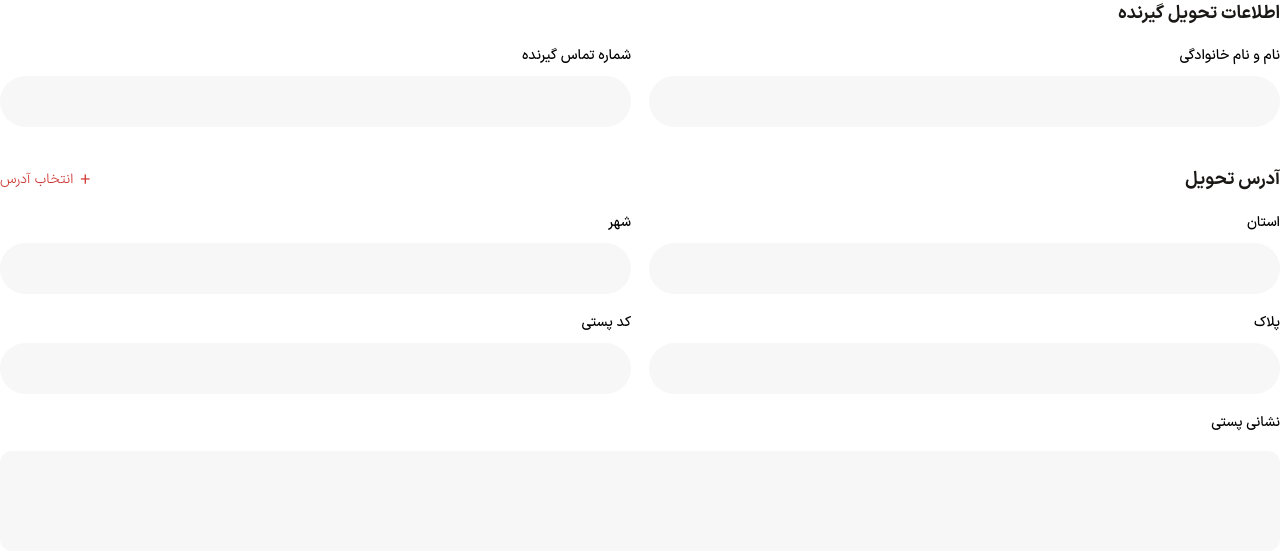
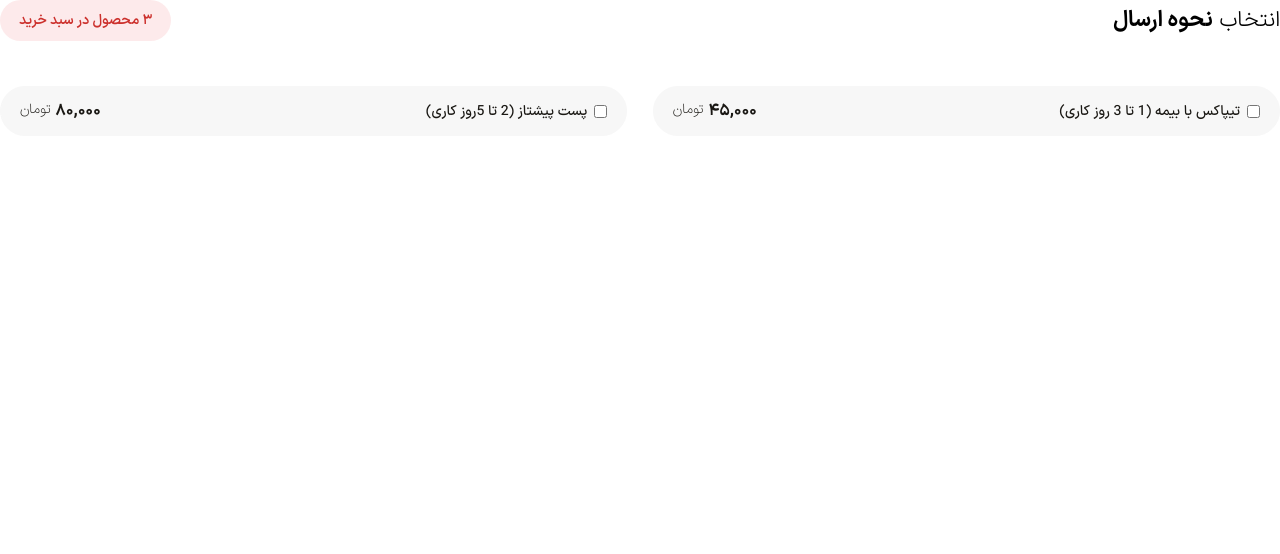
Before and after one commit to Peter-diper/BootCamp-Final-Test-HTMl-CCC, a plain HTML site: page index.html in a window 1280 px wide. Drawn offline with Linux system fonts and the light colour scheme.

Commit message:
Adding | sending section

```diff
--- a/assets/style/goloball.css
+++ b/assets/style/goloball.css
@@ -2,3 +2,4 @@
 @import url("./reset.css");
 @import url("./style.css");
 @import url("./input.css");
+@import url("./info.css");
--- /dev/null
+++ b/assets/style/info.css
@@ -0,0 +1,49 @@
+/* info section */
+.info--wrapper {
+  display: flex;
+  flex-direction: column;
+  gap: clamp(3.5rem, 3vw, 4rem);
+}
+.title--wrapper {
+  display: flex;
+  align-items: center;
+  justify-content: space-between;
+}
+.info--block {
+  display: flex;
+  flex-direction: column;
+  gap: clamp(1.4rem, 2vw, 1.8rem);
+}
+
+.info--block .title {
+  font-size: clamp(1.6rem, 2vw, 1.8rem);
+  font-weight: 700;
+  color: var(--color-black);
+}
+.info--block__content {
+  display: flex;
+  flex-direction: column;
+  gap: clamp(1.6rem, 2vw, 1.8rem);
+}
+
+.address {
+  color: var(--color-red-primery);
+  font-size: 1.4rem;
+  display: flex;
+  align-items: center;
+  justify-content: center;
+  gap: 0.7rem;
+  font-weight: 300;
+}
+
+.address span {
+  font-weight: 300;
+  margin-top: 0.2rem;
+  font-size: 1.8rem;
+}
+
+@media screen and (min-width: 64rem) {
+  .info--block__content {
+    flex-direction: row;
+  }
+}
--- a/assets/style/style.css
+++ b/assets/style/style.css
@@ -24,56 +24,6 @@ body {
   font-family: var(--font-family);
 }
 
-/* info section */
-.info--wrapper {
-  display: flex;
-  flex-direction: column;
-  gap: clamp(3.5rem, 3vw, 4rem);
-}
-.title--wrapper {
-  display: flex;
-  align-items: center;
-  justify-content: space-between;
-}
-.info--block {
-  display: flex;
-  flex-direction: column;
-  gap: clamp(1.4rem, 2vw, 1.8rem);
-}
-
-.info--block .title {
-  font-size: clamp(1.6rem, 2vw, 1.8rem);
-  font-weight: 700;
-  color: var(--color-black);
-}
-.info--block__content {
-  display: flex;
-  flex-direction: column;
-  gap: clamp(1.6rem, 2vw, 1.8rem);
-}
-
-.address {
-  color: var(--color-red-primery);
-  font-size: 1.4rem;
-  display: flex;
-  align-items: center;
-  justify-content: center;
-  gap: 0.7rem;
-  font-weight: 300;
-}
-
-.address span {
-  font-weight: 300;
-  margin-top: 0.2rem;
-  font-size: 1.8rem;
-}
-
-@media screen and (min-width: 64rem) {
-  .info--block__content {
-    flex-direction: row;
-  }
-}
-
 /* custom line */
 .line--mobile {
   align-self: center;
@@ -81,6 +31,17 @@ body {
   display: block;
   height: 2px;
   background-color: var(--color-gray-200);
+  border-radius: 50%;
+}
+/* custom line */
+.line--desktop {
+  justify-self: center;
+  align-self: center;
+  display: block;
+  height: 2px;
+  background-color: var(--color-gray-200);
+  border-radius: 50%;
+  margin-bottom: 3.3rem;
 }
 
 @media screen and (min-width: 64rem) {
@@ -88,3 +49,67 @@ body {
     display: none;
   }
 }
+
+/* send section */
+
+.send--method__header {
+  display: flex;
+  align-items: center;
+  justify-content: space-between;
+  margin-bottom: 1rem;
+}
+.send--method__header .title {
+  font-size: clamp(1.9rem, 3vw, 2.2rem);
+  font-weight: 300;
+}
+.send--method__header .title span {
+  font-weight: 700;
+  list-style: 1.8rem;
+}
+.badge {
+  background-color: var(--color-red-300);
+  font-weight: 600;
+  font-size: clamp(1.2rem, 3vw, 1.4rem);
+  color: var(--color-red-primery);
+  padding: clamp(0.7rem, 2vw, 1rem) clamp(1.4rem, 2vw, 1.9rem);
+  border-radius: 3.2rem;
+  text-wrap: nowrap;
+}
+
+.send--method__footer {
+  display: flex;
+  flex-direction: column;
+  gap: clamp(1.1rem, 2vw, 10.6rem);
+}
+.send--method__footer .form--input {
+  display: flex;
+  align-items: center;
+  justify-content: space-between;
+  border: solid 1px var(--color-gray-200);
+}
+
+.send--method__footer .form--input:hover {
+  background-color: white;
+  border: solid 1px var(--color-red-primery);
+}
+.service--wraper {
+  display: flex;
+  gap: 0.7rem;
+}
+.price {
+  font-size: clamp(1.4rem, 2vw, 1.6rem);
+  font-weight: 700;
+  display: flex;
+  gap: 0.5rem;
+}
+.price span {
+  font-weight: 200;
+  font-size: clamp(1.2rem, 2vw, 1.4rem);
+}
+
+@media screen and (min-width: 64rem) {
+  .send--method__footer {
+    display: flex;
+    flex-direction: row;
+  }
+}
--- a/index.html
+++ b/index.html
@@ -7,51 +7,28 @@
     <title>Payment Tab</title>
   </head>
   <body>
-    <div class="info--wrapper">
-      <section class="info--block">
-        <h3 class="title">اطلاعات تحویل گیرنده</h3>
-        <div class="info--block__content">
-          <div class="form--controler">
-            <h4 class="input--title">نام و نام خانوادگی</h4>
-            <input type="text" class="form--input" />
+    <div class="send--method">
+      <div class="send--method__header">
+        <h2 class="title">انتخاب <span>نحوه ارسال</span></h2>
+        <span class="badge">۳ محصول در سبد خرید</span>
+      </div>
+      <div class="line--desktop"></div>
+      <div class="send--method__footer">
+        <div class="form--input">
+          <div class="service--wraper">
+            <input type="checkbox" class="service--checkbox" />
+            <span class="service">تیپاکس با بیمه (1 تا 3 روز کاری)</span>
           </div>
-          <div class="form--controler">
-            <h4 class="input--title">شماره تماس گیرنده</h4>
-            <input type="text" class="form--input" />
+          <span class="price">۴۵,۰۰۰ <span>تومان</span></span>
+        </div>
+        <div class="form--input">
+          <div class="service--wraper">
+            <input type="checkbox" class="service--checkbox" />
+            <span class="service">پست پیشتاز (2 تا 5روز کاری)</span>
           </div>
+          <span class="price">۸۰,۰۰۰ <span>تومان </span></span>
         </div>
-      </section>
-      <div class="line--mobile"></div>
-      <section class="info--block">
-        <div class="title--wrapper">
-          <h3 class="title">آدرس تحویل</h3>
-          <span class="address"><span>+</span> انتخاب آدرس</span>
-        </div>
-        <div class="info--block__content">
-          <div class="form--controler">
-            <h4 class="input--title">استان</h4>
-            <input type="text" class="form--input" />
-          </div>
-          <div class="form--controler">
-            <h4 class="input--title">شهر</h4>
-            <input type="text" class="form--input" />
-          </div>
-        </div>
-        <div class="info--block__content">
-          <div class="form--controler">
-            <h4 class="input--title">پلاک</h4>
-            <input type="text" class="form--input" />
-          </div>
-          <div class="form--controler">
-            <h4 class="input--title">کد پستی</h4>
-            <input type="text" class="form--input" />
-          </div>
-        </div>
-        <div class="info--block__content">
-          <h4 class="input--title">نشانی پستی</h4>
-          <textarea class="form--input input--aria" id=""></textarea>
-        </div>
-      </section>
+      </div>
     </div>
   </body>
 </html>
```
